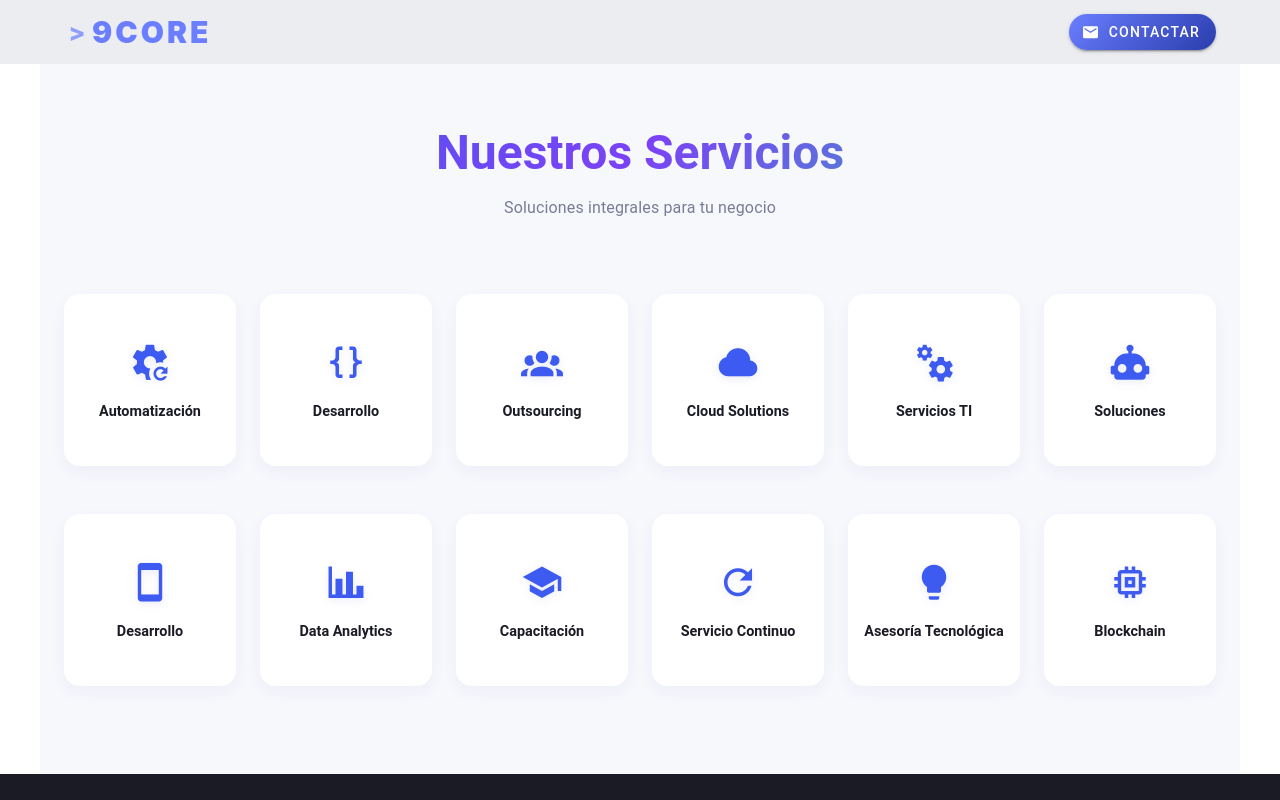
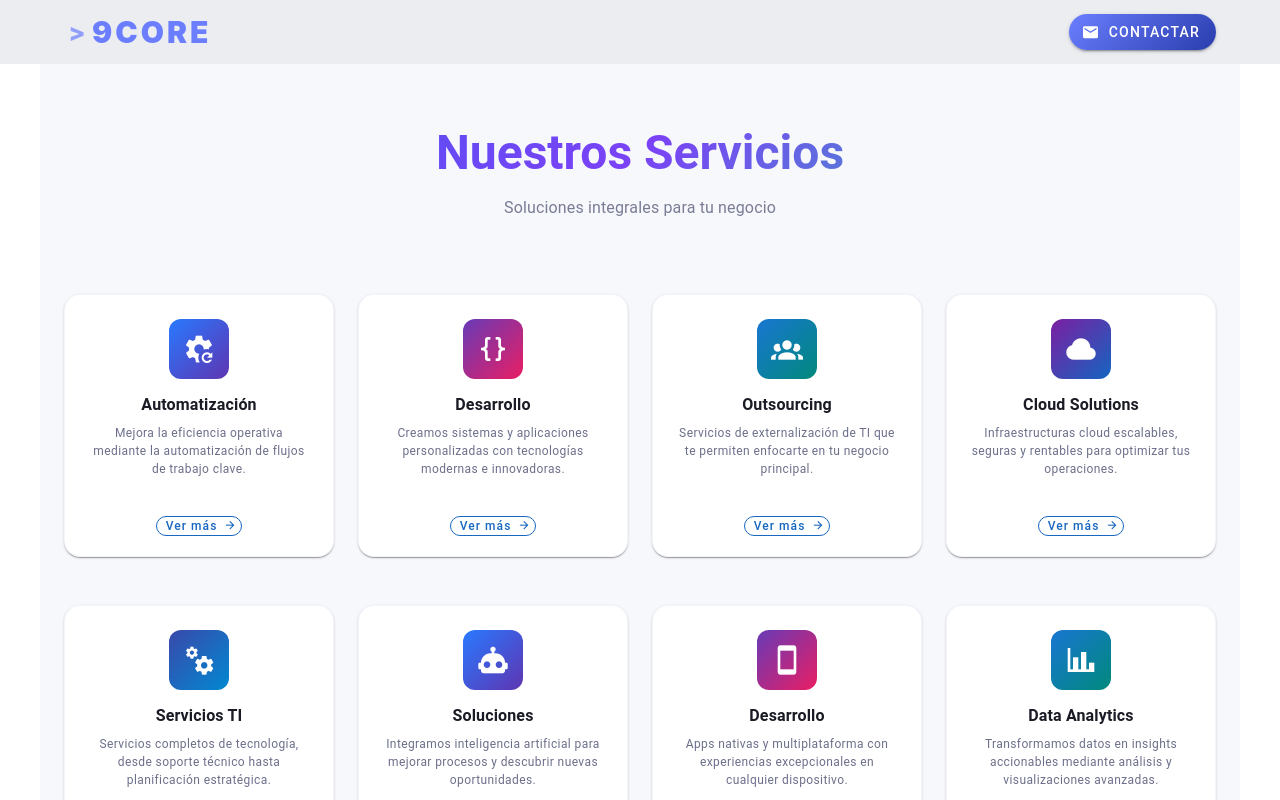
Before and after one commit to 9-Core/main_page, a Nuxt app: page / in a window 1280 px wide. Both pictures are taken after a click on the button "SERVICIOS". Shown: the top 800 px of the page. Built offline with nearby package versions, Linux system fonts and the light colour scheme.

Commit message:
Refactor(): mejora en servicios

```diff
--- a/components/SERVICIOS.vue
+++ b/components/SERVICIOS.vue
@@ -10,27 +10,54 @@
       </v-col>
     </v-row>
 
-    <!-- Grid de servicios (logos y nombres) -->
+    <!-- Grid de servicios con descripción breve -->
     <v-row class="service-grid px-2">
       <v-col
         v-for="(service, i) in services"
         :key="i"
-        cols="6"
-        sm="4"
-        md="3"
-        lg="2"
+        cols="12"
+        sm="6"
+        md="4"
+        lg="3"
         class="mb-6"
       >
-        <div class="service-logo-container" @click="openServiceDialog(i)">
-          <div class="service-inner">
-            <v-icon
-              :icon="service.icon"
-              size="42"
-              class="service-icon mb-3 primary-text"
-            ></v-icon>
-            <div class="service-name">{{ getShortTitle(service.title) }}</div>
-          </div>
-        </div>
+        <v-hover v-slot="{ isHovering, props }">
+          <v-card
+            v-bind="props"
+            :elevation="isHovering ? 4 : 1"
+            class="service-card h-100"
+            @click="openServiceDialog(i)"
+          >
+            <v-card-item class="text-center pt-6">
+              <div class="d-flex flex-column align-center">
+                <div
+                  :class="getIconGradientClass(i)"
+                  class="service-icon-wrapper mb-4"
+                >
+                  <v-icon :icon="service.icon" size="32" color="white"></v-icon>
+                </div>
+                <h3 class="text-subtitle-1 font-weight-bold service-name mb-2">
+                  {{ getShortTitle(service.title) }}
+                </h3>
+                <p class="text-caption service-short-desc px-2">
+                  {{ service.shortDescription }}
+                </p>
+              </div>
+            </v-card-item>
+            <v-card-actions class="d-flex justify-center pb-4">
+              <v-btn
+                size="small"
+                variant="outlined"
+                color="primary"
+                class="rounded-pill text-none"
+                density="comfortable"
+              >
+                Ver más
+                <v-icon end icon="mdi-arrow-right" size="small"></v-icon>
+              </v-btn>
+            </v-card-actions>
+          </v-card>
+        </v-hover>
       </v-col>
     </v-row>
 
@@ -154,6 +181,8 @@ const services = [
   {
     icon: "mdi-cog-refresh",
     title: "Automatización y Optimización de Procesos",
+    shortDescription:
+      "Mejora la eficiencia operativa mediante la automatización de flujos de trabajo clave.",
     description:
       "Mejoramos la eficiencia operativa mediante la automatización de flujos de trabajo y optimización de procesos empresariales clave.",
     techCategories: {
@@ -172,6 +201,8 @@ const services = [
   {
     icon: "mdi-code-braces",
     title: "Desarrollo de Sistemas y Software",
+    shortDescription:
+      "Creamos sistemas y aplicaciones personalizadas con tecnologías modernas e innovadoras.",
     description:
       "Creamos sistemas y aplicaciones personalizadas utilizando tecnologías modernas e innovadoras que se adaptan a tus necesidades específicas.",
     techCategories: {
@@ -204,6 +235,8 @@ const services = [
   {
     icon: "mdi-account-group",
     title: "Outsourcing",
+    shortDescription:
+      "Servicios de externalización de TI que te permiten enfocarte en tu negocio principal.",
     description:
       "Proporcionamos servicios de externalización de TI de alta calidad, permitiéndote enfocarte en tu negocio principal mientras gestionamos tu infraestructura tecnológica.",
     techCategories: {
@@ -221,6 +254,8 @@ const services = [
   {
     icon: "mdi-cloud",
     title: "Cloud Solutions",
+    shortDescription:
+      "Infraestructuras cloud escalables, seguras y rentables para optimizar tus operaciones.",
     description:
       "Implementamos y gestionamos infraestructuras cloud escalables, seguras y rentables para optimizar tus operaciones digitales.",
     techCategories: {
@@ -238,6 +273,8 @@ const services = [
   {
     icon: "mdi-cogs",
     title: "Servicios TI",
+    shortDescription:
+      "Servicios completos de tecnología, desde soporte técnico hasta planificación estratégica.",
     description:
       "Ofrecemos una gama completa de servicios de tecnología de la información, desde soporte técnico hasta planificación estratégica.",
     techCategories: {
@@ -251,6 +288,8 @@ const services = [
   {
     icon: "mdi-robot",
     title: "Soluciones con IA",
+    shortDescription:
+      "Integramos inteligencia artificial para mejorar procesos y descubrir nuevas oportunidades.",
     description:
       "Integramos inteligencia artificial en tus procesos para mejorar la toma de decisiones, automatizar tareas repetitivas y descubrir nuevas oportunidades.",
     techCategories: {
@@ -264,6 +303,8 @@ const services = [
   {
     icon: "mdi-cellphone",
     title: "Desarrollo de Aplicaciones Móviles",
+    shortDescription:
+      "Apps nativas y multiplataforma con experiencias excepcionales en cualquier dispositivo.",
     description:
       "Creamos aplicaciones nativas y multiplataforma que brindan experiencias excepcionales a tus usuarios en cualquier dispositivo.",
     techCategories: {
@@ -277,6 +318,8 @@ const services = [
   {
     icon: "mdi-chart-bar",
     title: "Data Analytics",
+    shortDescription:
+      "Transformamos datos en insights accionables mediante análisis y visualizaciones avanzadas.",
     description:
       "Transformamos tus datos en insights accionables mediante análisis avanzados, visualizaciones y dashboards interactivos.",
     techCategories: {
@@ -290,6 +333,8 @@ const services = [
   {
     icon: "mdi-school",
     title: "Capacitación",
+    shortDescription:
+      "Programas de formación personalizados para potenciar las habilidades de tu equipo.",
     description:
       "Desarrollamos programas de formación personalizados para que tu equipo domine las tecnologías implementadas y maximice su potencial.",
     techCategories: {
@@ -308,6 +353,8 @@ const services = [
   {
     icon: "mdi-refresh",
     title: "Servicio Continuo",
+    shortDescription:
+      "Mantenimiento, actualizaciones y soporte permanente para tus soluciones tecnológicas.",
     description:
       "Proporcionamos mantenimiento, actualizaciones y soporte permanente para garantizar que tus soluciones tecnológicas evolucionen con tu negocio.",
     techCategories: {
@@ -321,6 +368,8 @@ const services = [
   {
     icon: "mdi-lightbulb",
     title: "Asesoría Tecnológica",
+    shortDescription:
+      "Consultoría estratégica para alinear tus iniciativas tecnológicas con objetivos de negocio.",
     description:
       "Ofrecemos consultoría estratégica para alinear tus iniciativas tecnológicas con tus objetivos de negocio, maximizando el retorno de inversión.",
     techCategories: {
@@ -333,6 +382,8 @@ const services = [
   {
     icon: "mdi-memory",
     title: "Blockchain y Tecnologías Emergentes",
+    shortDescription:
+      "Soluciones basadas en tecnologías emergentes para sistemas seguros y transparentes.",
     description:
       "Implementamos soluciones basadas en tecnologías emergentes como Blockchain para crear sistemas seguros, transparentes y descentralizados.",
     techCategories: {
@@ -366,7 +417,60 @@ const services = [
   opacity: 0.9;
 }
 
-/* Estilos para las tarjetas de iconos */
+/* Nuevos estilos para las tarjetas de servicio */
+.service-card {
+  background-color: var(--background-paper);
+  border-radius: 16px;
+  overflow: hidden;
+  transition: all 0.3s cubic-bezier(0.34, 1.56, 0.64, 1);
+  border: 1px solid rgba(42, 61, 173, 0.05);
+  box-shadow: 0 6px 15px rgba(42, 61, 173, 0.05);
+  cursor: pointer;
+  height: 100%;
+  display: flex;
+  flex-direction: column;
+}
+
+.service-card:hover {
+  transform: translateY(-8px);
+  box-shadow: 0 12px 25px rgba(42, 61, 173, 0.08);
+}
+
+.service-icon-wrapper {
+  width: 60px;
+  height: 60px;
+  display: flex;
+  align-items: center;
+  justify-content: center;
+  border-radius: 12px;
+  margin-bottom: 16px;
+  transition: all 0.3s ease;
+}
+
+.service-card:hover .service-icon-wrapper {
+  transform: scale(1.1);
+}
+
+.service-name {
+  color: var(--neutral-darkest);
+  line-height: 1.3;
+  text-align: center;
+  transition: all 0.3s ease;
+}
+
+.service-short-desc {
+  color: var(--neutral-medium);
+  text-align: center;
+  margin-bottom: 16px;
+  line-height: 1.5;
+  display: -webkit-box;
+  -webkit-line-clamp: 3;
+  -webkit-box-orient: vertical;
+  overflow: hidden;
+  height: 54px; /* Altura fija para 3 líneas aproximadamente */
+}
+
+/* Antiguos estilos de logoContainer que podemos conservar para el modal */
 .service-logo-container {
   aspect-ratio: 1/1;
   border-radius: 16px;
@@ -416,31 +520,6 @@ const services = [
 
 .indigo-blue-gradient {
   background: linear-gradient(135deg, #3949ab, #0288d1);
-}
-
-.service-logo-container:hover {
-  transform: translateY(-10px) scale(1.05);
-  box-shadow: 0 15px 30px rgba(42, 61, 173, 0.1);
-}
-
-.service-icon {
-  color: var(--primary-main) !important;
-  filter: drop-shadow(0 2px 4px rgba(42, 61, 173, 0.1));
-  transition: all 0.4s ease;
-}
-
-.service-logo-container:hover .service-icon {
-  transform: scale(1.15);
-}
-
-.service-name {
-  margin-top: 8px;
-  color: var(--neutral-darkest);
-  font-weight: 600;
-  font-size: 0.9rem;
-  text-align: center;
-  line-height: 1.2;
-  transition: all 0.3s ease;
 }
 
 /* Estilos para el dialog */
```
